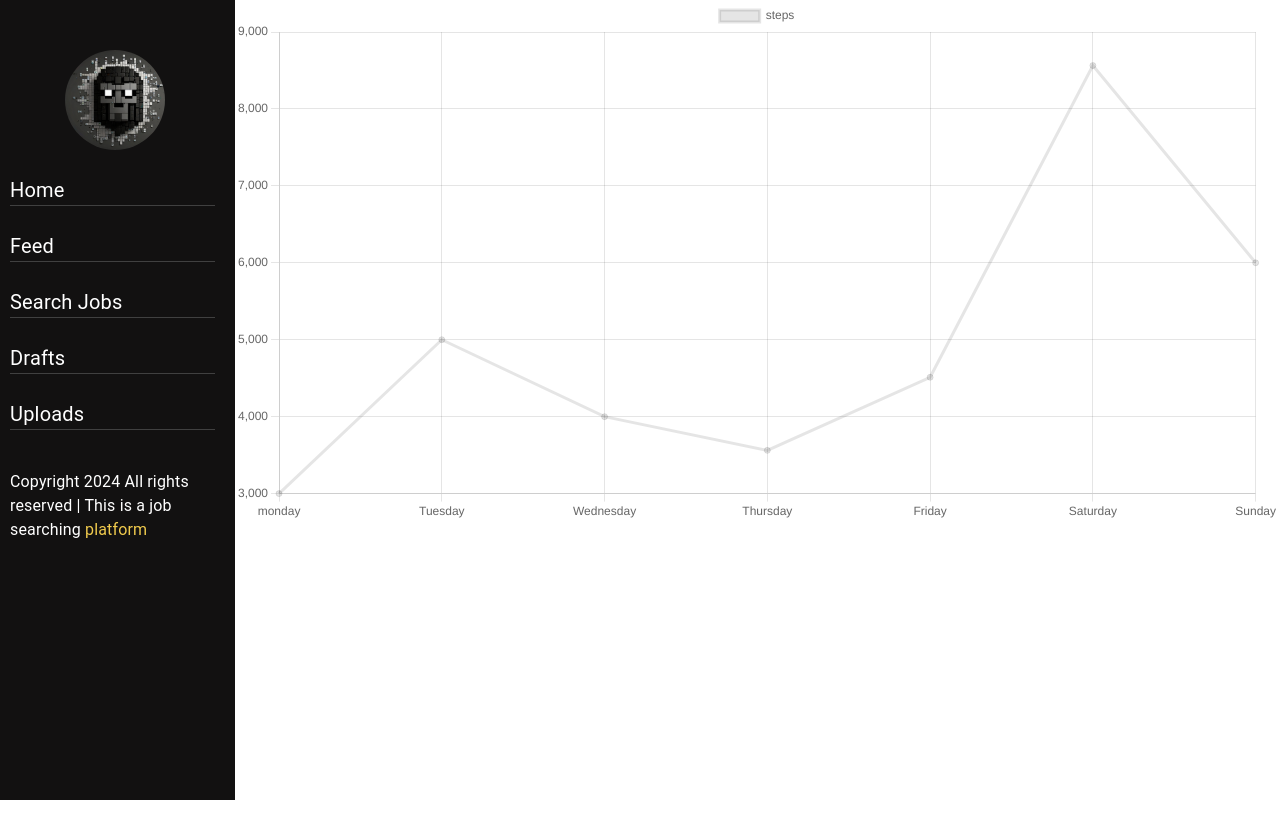
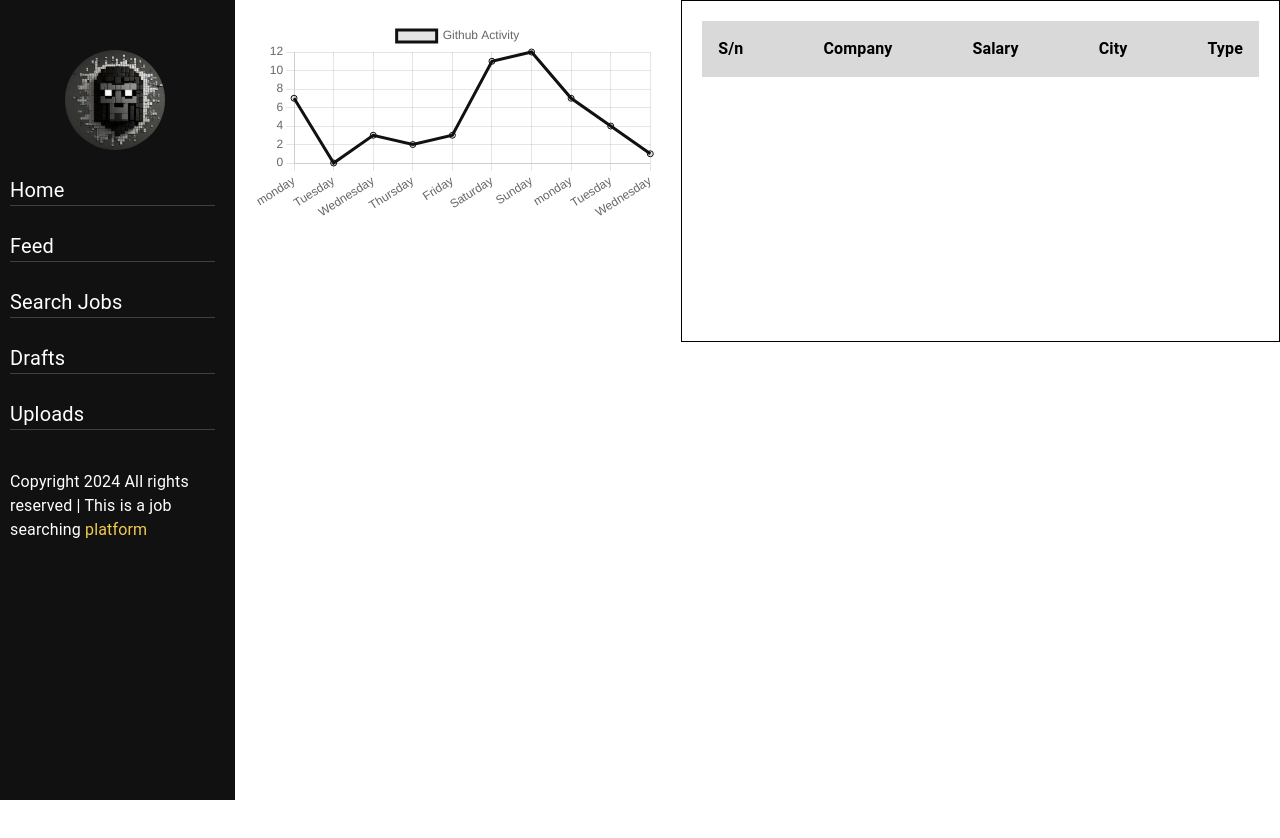
Before and after one commit to prakharVats/Job-Dashboard-frontend-UI, a React (Vite) app: page / in a window 1280 px wide. Shown: the top 838 px of the page. Built offline with nearby package versions, Linux system fonts and the light colour scheme.

Commit message:
job applications

```diff
--- a/src/Components/Graphs/FakeData.js
+++ b/src/Components/Graphs/FakeData.js
@@ -7,13 +7,15 @@ export const lineChartData = {
         "Friday",
         "Saturday",
         "Sunday",
+        "monday",
+        "Tuesday",
+        "Wednesday",
     ],
     datasets : [
         {
-            label : "steps",
-            data : [3000 , 5000 , 4000 , 3562 , 4512 , 8564 , 6000],
-            BorderColor:"red",
-            color:"red"
+            label : "Github Activity",
+            data : [7 , 0 , 3 , 2 , 3 , 11 , 12 , 7 , 4 , 1],
+            borderColor:"#121111",
         },
     ],
 };
--- a/src/Components/Home.jsx
+++ b/src/Components/Home.jsx
@@ -1,14 +1,59 @@
 import { Box, Stack, Typography } from '@mui/material'
 import Pie from './Graphs/Pie.jsx'
 import Line from './Graphs/LineGraph.jsx'
+
+const border= {
+  border:"1px solid black"
+}
+
+// const weight = {
+//   fontWeight : "bold"
+// }
 const Home = () => {
+  const RowD = ["S/n" , "Company" , "Salary" , "City" , "Type"];
+  const DummyData = [
+    {no : "1" , company : "Microsoft" , Salary : "42Lpa" , City:"Bengalore" , Type:"On Field"},
+    {no : "2" , company : "Amazon" , Salary : "72Lpa" , City:"NaN" , Type:"Remote"},
+    {no : "3" , company : "Google" , Salary : "1.2Cr" , City:"Pune" , Type:"On Field"},
+  ]
   return (
     <Box sx={{height:"200vh"}}>
         <Stack direction="row">
-          <Line/>
+          {/* Github activity */}
+          <Box sx={{height:"300px" , width:"600px" , p:"20px" }}>
+            <Line/>
+          </Box>
+
+          {/* Uploads */}
+          <Box sx={{height:"300px" , width:"600px" , p:"20px"  , ...border}}>
+            {/* first row */}
+              <Box bgcolor="#d9d9d9">
+              < Drafts head = {1} RowD={RowD}/>
+              </Box>
+
+            {/* following rows */}
+              {/* Dummy data */}
+              {/* <Drafts head = {0} RowD={DummyData}/> */}
+          </Box>
         </Stack>
     </Box>
   )
 }
 
+
+const Drafts = ({RowD , head}) =>{
+  return <>
+  <Stack direction="row" spacing={10} padding={2}>
+  {RowD.map(e => <OneRow key={e} text = {e} head = {head}/>)}
+  </Stack>
+  </>
+}
+
+const OneRow = ({text , head}) =>{
+  return (
+  <Typography sx={{fontWeight : `${head ? "bold" : ""}`}}>
+    {text}
+  </Typography>
+)
+}
 export default Home
```
